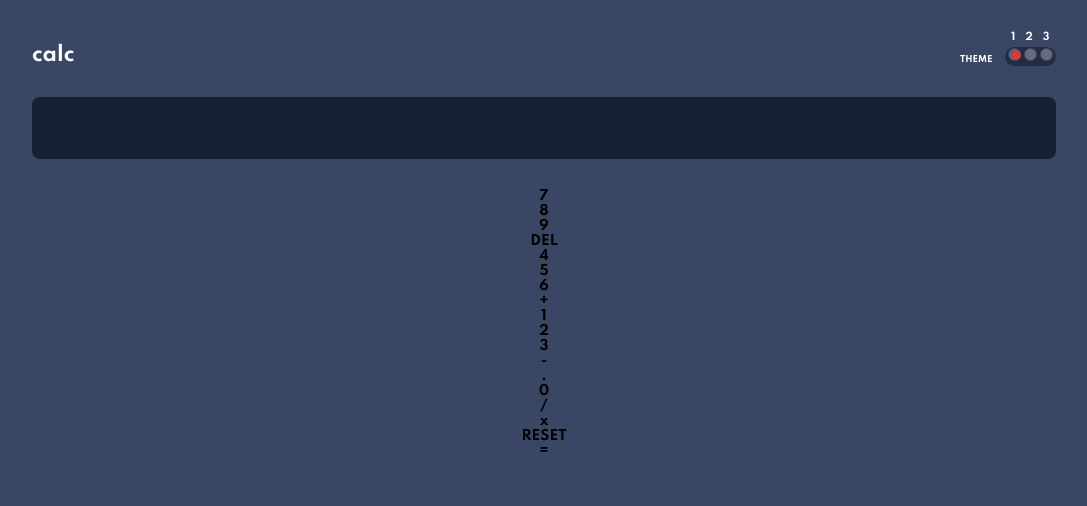
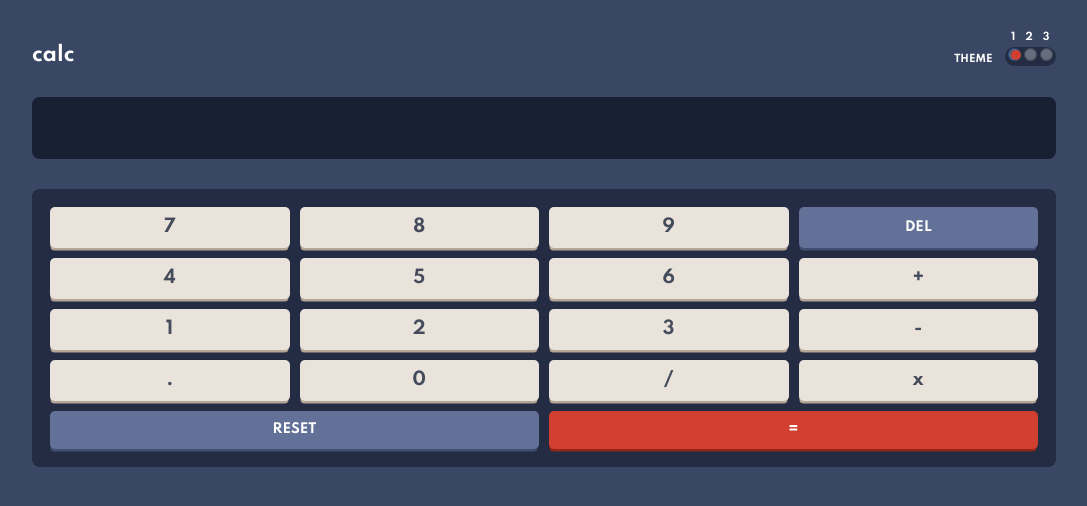
Before and after one commit to dragoshcode/calc-app, a website: page index.html in a window 1280 px wide. Shown: the whole page, without its empty margins (96-1183 px from the left). Drawn offline with Linux system fonts and the light colour scheme.

Commit message:
style the calculator buttons

```diff
--- a/assets/scss/_base.scss
+++ b/assets/scss/_base.scss
@@ -26,7 +26,7 @@ header {
     &__title {
       button {
         color: v.$white;
-        font-size: 0.85rem;
+        font-size: 1rem;
       }
     }
 
@@ -77,3 +77,38 @@ header {
     unicode-bidi: embed;
   }
 }
+
+.numbers {
+  background-color: v.$very-dark-desaturated-blue-keypad-bg;
+  border-radius: 0.75rem;
+  grid-template-columns: repeat(4, 1fr);
+  padding: 1.8rem;
+  gap: 1rem;
+
+  button {
+    background-color: v.$light-grayish-orange;
+    color: v.$very-dark-grayish-blue;
+    padding: 1rem 0;
+    font-size: 1.75rem;
+    border-radius: 0.5rem;
+    box-shadow: -0.5px 3.5px 0px -1px hsl(28, 16%, 65%);
+  }
+
+  .blue {
+    background-color: v.$desaturated-dark-blue-key-bg;
+    color: v.$white;
+    font-size: 1.3rem;
+    box-shadow: -0.5px 3.5px 0px -1px hsl(224, 28%, 35%);
+  }
+
+  .red {
+    background-color: v.$red;
+    color: v.$white;
+    font-size: 1.5rem;
+    box-shadow: -0.5px 3.5px 0px -1px hsl(6, 70%, 34%);
+  }
+
+  .span-two {
+    grid-column: span 2;
+  }
+}
--- a/assets/scss/_variables.scss
+++ b/assets/scss/_variables.scss
@@ -20,6 +20,8 @@ $grayish-orange: hsl(28, 16%, 65%); //(key shadow)
 
 $very-dark-grayish-blue: hsl(221, 14%, 31%);
 $white: rgb(255, 255, 255);
+
+
 
 
 
--- a/index.html
+++ b/index.html
@@ -51,7 +51,7 @@
       <button>7</button>
       <button>8</button>
       <button>9</button>
-      <button>DEL</button>
+      <button class="blue">DEL</button>
       <button>4</button>
       <button>5</button>
       <button>6</button>
@@ -64,8 +64,8 @@
       <button>0</button>
       <button>/</button>
       <button>x</button>
-      <button>RESET</button>
-      <button> =</button>
+      <button class="span-two blue">RESET</button>
+      <button class="span-two red"> =</button>
     </section>
   </main>
 </body>
```
Also changed, not shown: assets/css/style.css.
